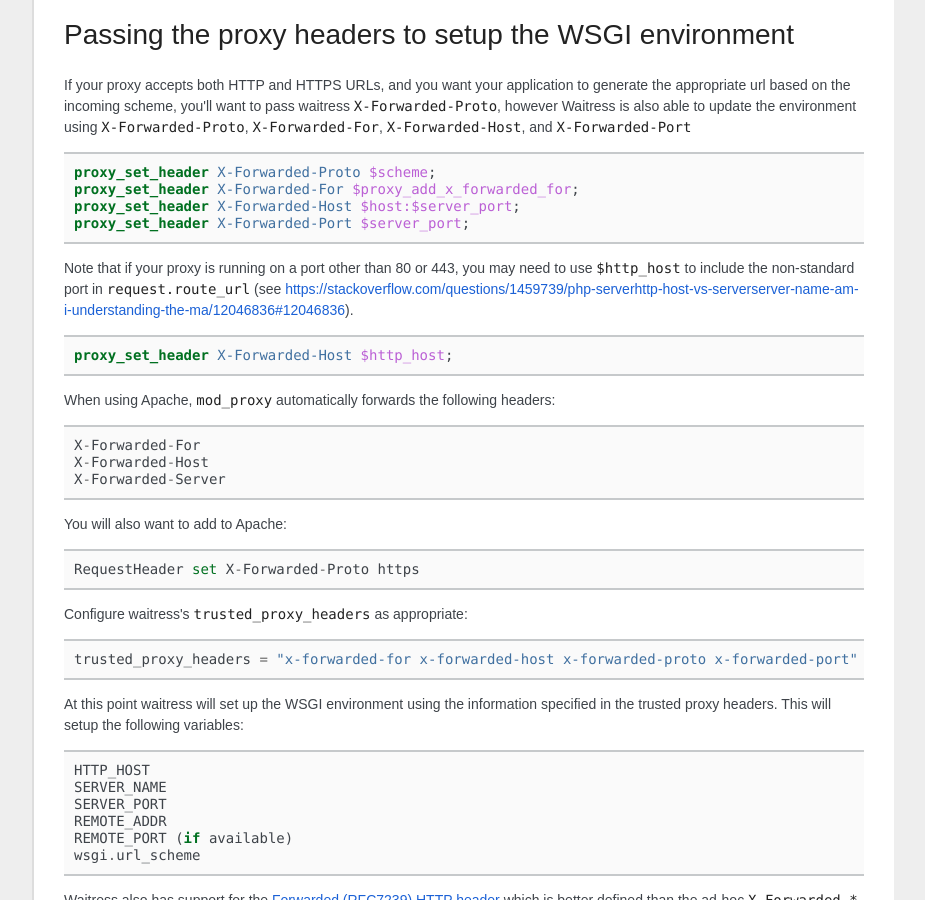
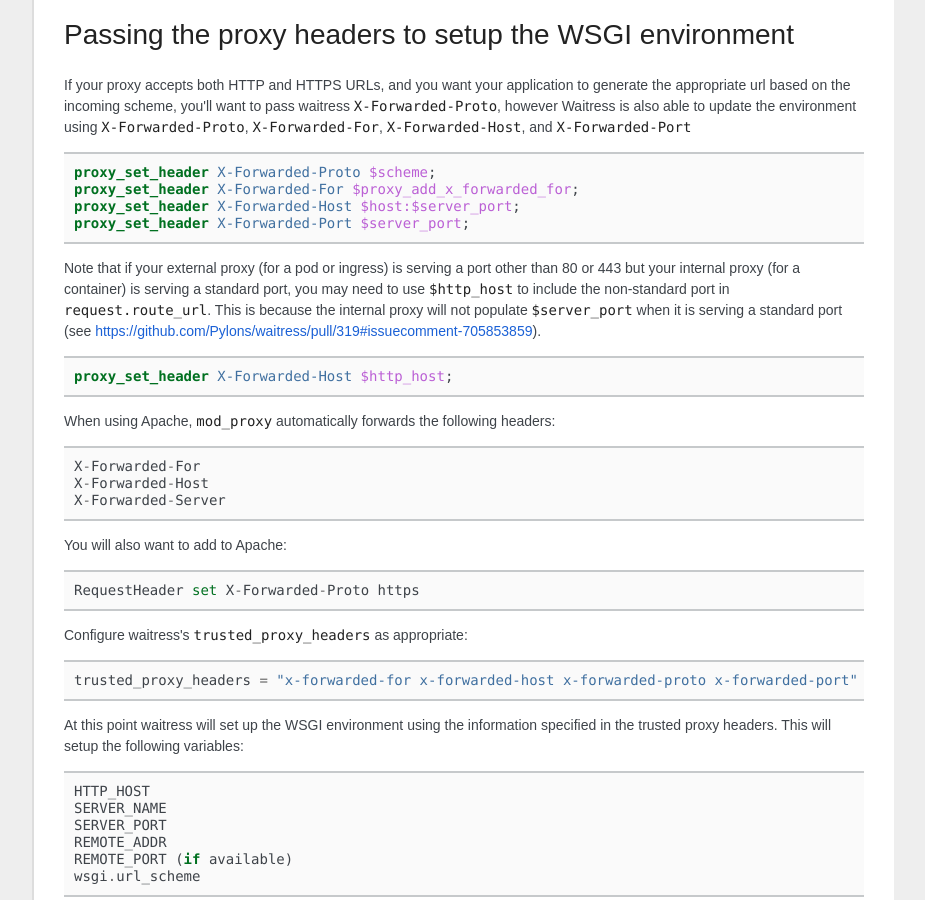
Before and after one commit to Pylons/waitress, a Sphinx documentation site: the page built from docs/reverse-proxy.rst, in a window 1280 px wide and 900 px high, scrolled down 893 px. Shown: the whole window, without its empty margins (198-1123 px from the left). Built offline with Sphinx 7.4.7, drawn with Linux system fonts in a browser that asks for light colours; some web fonts are replaced.

Commit message:
Clarify explanation based on explanation by @mmerickel

```diff
--- a/docs/reverse-proxy.rst
+++ b/docs/reverse-proxy.rst
@@ -73,7 +73,7 @@ the environment using ``X-Forwarded-Proto``, ``X-Forwarded-For``,
    proxy_set_header X-Forwarded-Host $host:$server_port;
    proxy_set_header X-Forwarded-Port $server_port;
 
-Note that if your proxy is running on a port other than 80 or 443, you may need to use ``$http_host`` to include the non-standard port in ``request.route_url`` (see https://stackoverflow.com/questions/1459739/php-serverhttp-host-vs-serverserver-name-am-i-understanding-the-ma/12046836#12046836).
+Note that if your external proxy (for a pod or ingress) is serving a port other than 80 or 443 but your internal proxy (for a container) is serving a standard port, you may need to use ``$http_host`` to include the non-standard port in ``request.route_url``. This is because the internal proxy will not populate ``$server_port`` when it is serving a standard port (see https://github.com/Pylons/waitress/pull/319#issuecomment-705853859).
 
 .. code-block:: nginx
 
```
